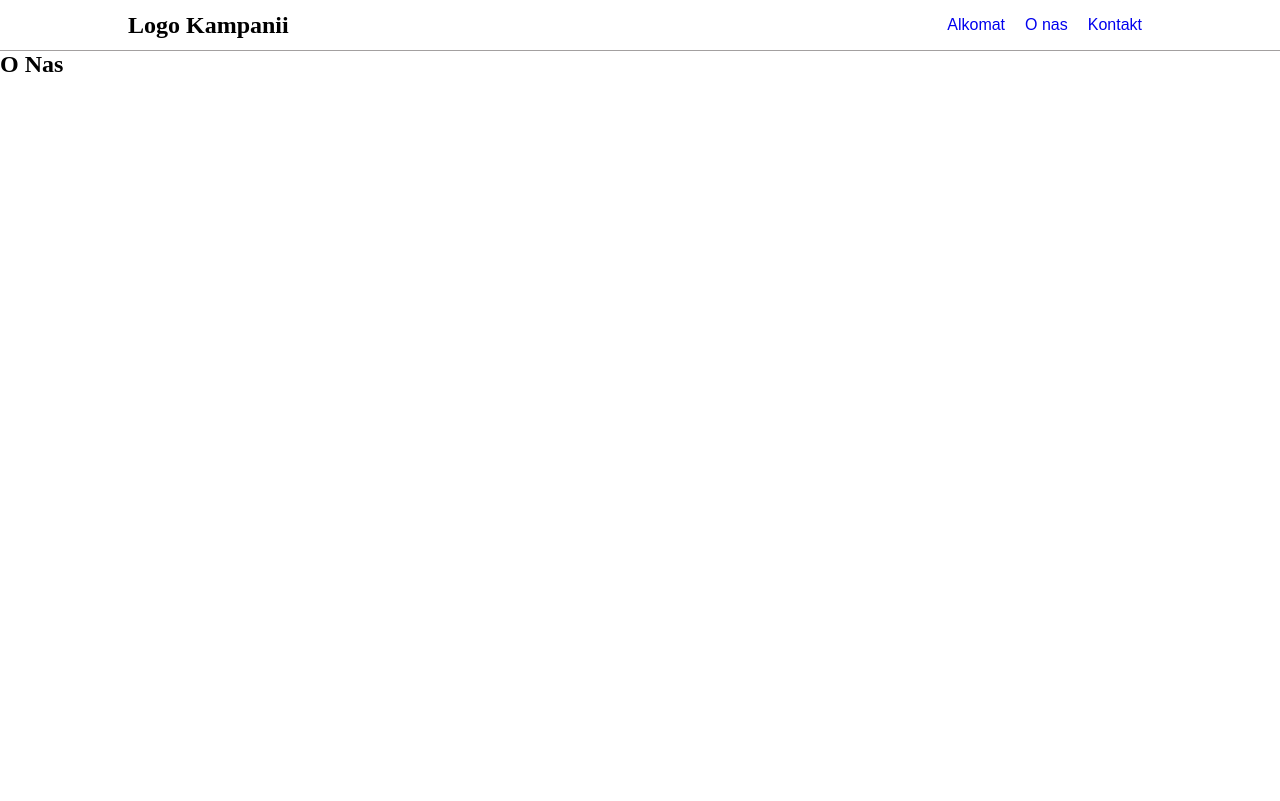
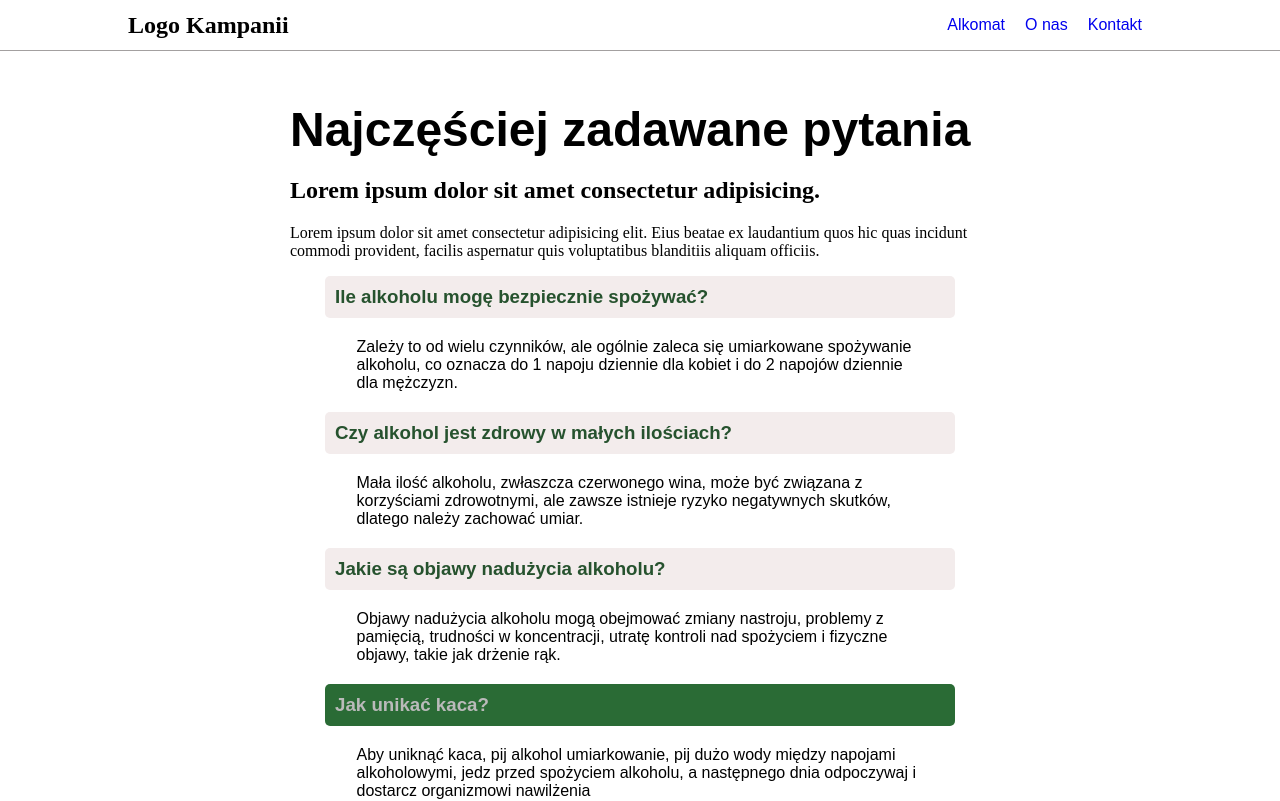
Before and after one commit to wojank/virtual-breathalyzer-app, a Vue app: page /about in a window 1280 px wide. Shown: the top 801 px of the page. Built offline with nearby package versions, Linux system fonts and the light colour scheme.

Commit message:
9th, created AboutView template and FaqList & FaqItem components

```diff
--- a/src/assets/scss/_reset.scss
+++ b/src/assets/scss/_reset.scss
@@ -18,3 +18,13 @@ p {
 a {
 	text-decoration: none;
 }
+
+ul {
+	list-style: none;
+	padding: 0;
+}
+
+li {
+	margin: 0;
+	padding: 0;
+}
--- a/src/assets/scss/views/contact-view.scss
+++ b/src/assets/scss/views/contact-view.scss
@@ -1,3 +1,56 @@
 .contact {
 	min-height: 100vh;
+	display: flex;
+	flex-direction: column;
+	align-items: center;
+	justify-content: center;
+	width: 700px;
+	// background-color: pink;
+	margin: 0 auto;
+	// text-align: center;
+
+	&__title {
+		font-family: sans-serif;
+		font-size: 3rem;
+		margin: 20px 0;
+	}
+	&__subtitle {
+		// text-align: left;
+		margin: 20px 0;
+	}
 }
+
+.faq {
+	// background-color: rgb(206, 169, 206);
+	width: 90%;
+	font-family: sans-serif;
+}
+
+.question-main {
+	color: rgb(38, 82, 46);
+	background-color: rgb(243, 236, 236);
+	border-radius: 5px;
+	padding: 10px;
+}
+
+.answer {
+	width: 90%;
+	margin: 20px auto;
+	// background-color: white;
+}
+
+.v-enter-active,
+.v-leave-active {
+	transition: all 0.5s ease;
+}
+
+.v-enter-from,
+.v-leave-to {
+	opacity: 0;
+	min-height: 0;
+}
+
+.active {
+	color: rgb(186, 186, 186);
+	background-color: rgb(42, 107, 53);
+}
--- /dev/null
+++ b/src/components/FaqItem.vue
@@ -0,0 +1,15 @@
+<script setup lang="ts">
+const props = defineProps<{
+	answer: string;
+}>();
+</script>
+<template>
+	<div class="answer">
+		<p class="answer-main">
+			{{ props.answer }}
+		</p>
+	</div>
+</template>
+<style>
+@import '../assets/scss/views/contact-view.scss';
+</style>
--- /dev/null
+++ b/src/components/FaqList.vue
@@ -0,0 +1,49 @@
+<script setup lang="ts">
+import FaqItem from './FaqItem.vue';
+
+import { ref } from 'vue';
+
+const questionsAndAnswers = ref([
+	{
+		question: 'Ile alkoholu mogę bezpiecznie spożywać?',
+		answer:
+			'Zależy to od wielu czynników, ale ogólnie zaleca się umiarkowane spożywanie alkoholu, co oznacza do 1 napoju dziennie dla kobiet i do 2 napojów dziennie dla mężczyzn.',
+		status: false,
+	},
+	{
+		question: 'Czy alkohol jest zdrowy w małych ilościach?',
+		answer:
+			' Mała ilość alkoholu, zwłaszcza czerwonego wina, może być związana z korzyściami zdrowotnymi, ale zawsze istnieje ryzyko negatywnych skutków, dlatego należy zachować umiar.',
+		status: false,
+	},
+	{
+		question: 'Jakie są objawy nadużycia alkoholu?',
+		answer:
+			'Objawy nadużycia alkoholu mogą obejmować zmiany nastroju, problemy z pamięcią, trudności w koncentracji, utratę kontroli nad spożyciem i fizyczne objawy, takie jak drżenie rąk.',
+		status: false,
+	},
+	{
+		question: 'Jak unikać kaca?',
+		answer:
+			'Aby uniknąć kaca, pij alkohol umiarkowanie, pij dużo wody między napojami alkoholowymi, jedz przed spożyciem alkoholu, a następnego dnia odpoczywaj i dostarcz organizmowi nawilżenia',
+		status: true,
+	},
+]);
+//z tego poziomu będzie click event zmieniający status
+//w itemie paragraf będzie przez v-show w zależności od statusu
+</script>
+<template>
+	<div class="faq">
+		<ul>
+			<li v-for="item in questionsAndAnswers" :key="item.question">
+				<h3 :class="[{ active: item.status }, 'question-main']">
+					{{ item.question }}
+				</h3>
+				<FaqItem :answer="item.answer" />
+			</li>
+		</ul>
+	</div>
+</template>
+<style>
+@import '../assets/scss/views/contact-view.scss';
+</style>
--- a/src/views/AboutView.vue
+++ b/src/views/AboutView.vue
@@ -1,7 +1,20 @@
-<script setup lang="ts"></script>
+<script setup lang="ts">
+import FaqList from '../components/FaqList.vue';
+</script>
 <template>
 	<div class="contact">
-		<h2>O Nas</h2>
+		<div class="contact__desc">
+			<h1 class="contact__title">Najczęściej zadawane pytania</h1>
+			<h2 class="contact__subtitle">
+				Lorem ipsum dolor sit amet consectetur adipisicing.
+			</h2>
+			<p class="contact__description">
+				Lorem ipsum dolor sit amet consectetur adipisicing elit. Eius beatae ex
+				laudantium quos hic quas incidunt commodi provident, facilis aspernatur
+				quis voluptatibus blanditiis aliquam officiis.
+			</p>
+		</div>
+		<FaqList />
 	</div>
 </template>
 <style>
```
